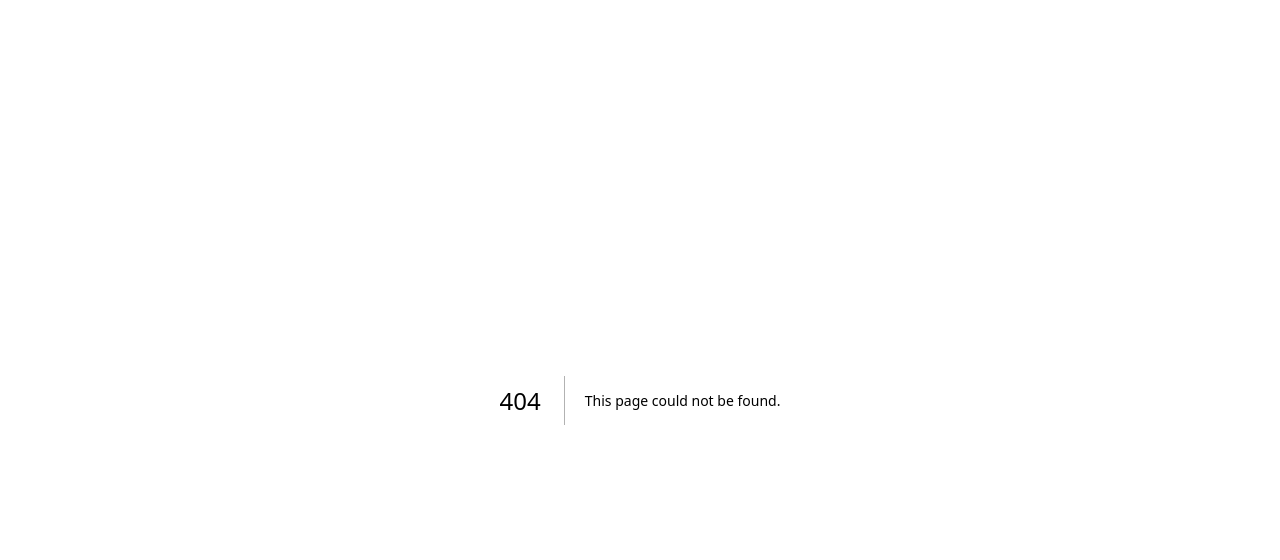
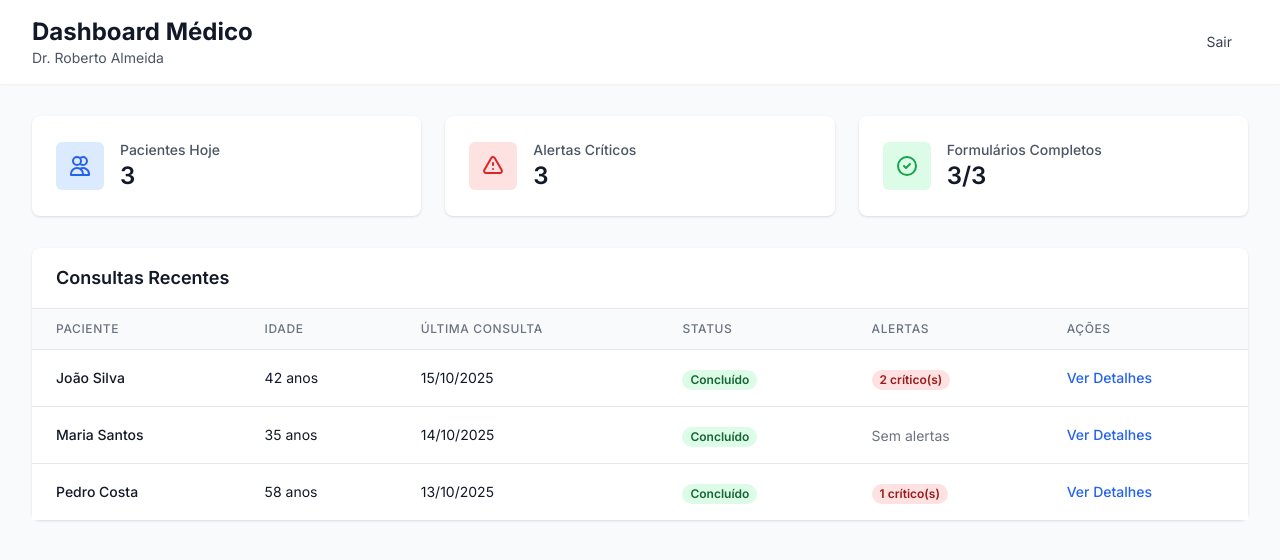
Before and after one commit to JeffersonAtos/prontuario-saas, a Next.js app: page /medico in a window 1280 px wide. Before the commit this address had no page. Shown: the top 560 px of the page. Built offline with nearby package versions, Linux system fonts and the light colour scheme.

Commit message:
Create page.tsx
Dashboard do médico - lista de pacientes e suas consultas.

```diff
--- /dev/null
+++ b/src/app/medico/page.tsx
@@ -0,0 +1,171 @@
+'use client'
+
+import { useState } from 'react'
+import Link from 'next/link'
+
+export default function MedicoPage() {
+  // Dados simulados (depois virá do Supabase)
+  const pacientes = [
+    {
+      id: '1',
+      nome: 'João Silva',
+      idade: 42,
+      ultimaConsulta: '15/10/2025',
+      status: 'concluido',
+      alertasCriticos: 2,
+    },
+    {
+      id: '2',
+      nome: 'Maria Santos',
+      idade: 35,
+      ultimaConsulta: '14/10/2025',
+      status: 'concluido',
+      alertasCriticos: 0,
+    },
+    {
+      id: '3',
+      nome: 'Pedro Costa',
+      idade: 58,
+      ultimaConsulta: '13/10/2025',
+      status: 'concluido',
+      alertasCriticos: 1,
+    },
+  ]
+
+  return (
+    <div className="min-h-screen bg-gray-50">
+      {/* Header */}
+      <header className="bg-white shadow-sm">
+        <div className="max-w-7xl mx-auto px-4 py-4 sm:px-6 lg:px-8">
+          <div className="flex justify-between items-center">
+            <div>
+              <h1 className="text-2xl font-bold text-gray-900">Dashboard Médico</h1>
+              <p className="text-sm text-gray-600">Dr. Roberto Almeida</p>
+            </div>
+            <button className="px-4 py-2 text-sm text-gray-700 hover:text-gray-900">
+              Sair
+            </button>
+          </div>
+        </div>
+      </header>
+
+      {/* Conteúdo */}
+      <main className="max-w-7xl mx-auto px-4 py-8 sm:px-6 lg:px-8">
+        {/* Cards de resumo */}
+        <div className="grid grid-cols-1 md:grid-cols-3 gap-6 mb-8">
+          <div className="bg-white rounded-lg shadow p-6">
+            <div className="flex items-center">
+              <div className="flex-shrink-0 bg-blue-100 rounded-md p-3">
+                <svg className="h-6 w-6 text-blue-600" fill="none" viewBox="0 0 24 24" stroke="currentColor">
+                  <path strokeLinecap="round" strokeLinejoin="round" strokeWidth={2} d="M12 4.354a4 4 0 110 5.292M15 21H3v-1a6 6 0 0112 0v1zm0 0h6v-1a6 6 0 00-9-5.197M13 7a4 4 0 11-8 0 4 4 0 018 0z" />
+                </svg>
+              </div>
+              <div className="ml-4">
+                <p className="text-sm font-medium text-gray-600">Pacientes Hoje</p>
+                <p className="text-2xl font-semibold text-gray-900">3</p>
+              </div>
+            </div>
+          </div>
+
+          <div className="bg-white rounded-lg shadow p-6">
+            <div className="flex items-center">
+              <div className="flex-shrink-0 bg-red-100 rounded-md p-3">
+                <svg className="h-6 w-6 text-red-600" fill="none" viewBox="0 0 24 24" stroke="currentColor">
+                  <path strokeLinecap="round" strokeLinejoin="round" strokeWidth={2} d="M12 9v2m0 4h.01m-6.938 4h13.856c1.54 0 2.502-1.667 1.732-3L13.732 4c-.77-1.333-2.694-1.333-3.464 0L3.34 16c-.77 1.333.192 3 1.732 3z" />
+                </svg>
+              </div>
+              <div className="ml-4">
+                <p className="text-sm font-medium text-gray-600">Alertas Críticos</p>
+                <p className="text-2xl font-semibold text-gray-900">3</p>
+              </div>
+            </div>
+          </div>
+
+          <div className="bg-white rounded-lg shadow p-6">
+            <div className="flex items-center">
+              <div className="flex-shrink-0 bg-green-100 rounded-md p-3">
+                <svg className="h-6 w-6 text-green-600" fill="none" viewBox="0 0 24 24" stroke="currentColor">
+                  <path strokeLinecap="round" strokeLinejoin="round" strokeWidth={2} d="M9 12l2 2 4-4m6 2a9 9 0 11-18 0 9 9 0 0118 0z" />
+                </svg>
+              </div>
+              <div className="ml-4">
+                <p className="text-sm font-medium text-gray-600">Formulários Completos</p>
+                <p className="text-2xl font-semibold text-gray-900">3/3</p>
+              </div>
+            </div>
+          </div>
+        </div>
+
+        {/* Tabela de pacientes */}
+        <div className="bg-white rounded-lg shadow">
+          <div className="px-6 py-4 border-b border-gray-200">
+            <h2 className="text-lg font-semibold text-gray-900">Consultas Recentes</h2>
+          </div>
+          <div className="overflow-x-auto">
+            <table className="min-w-full divide-y divide-gray-200">
+              <thead className="bg-gray-50">
+                <tr>
+                  <th className="px-6 py-3 text-left text-xs font-medium text-gray-500 uppercase tracking-wider">
+                    Paciente
+                  </th>
+                  <th className="px-6 py-3 text-left text-xs font-medium text-gray-500 uppercase tracking-wider">
+                    Idade
+                  </th>
+                  <th className="px-6 py-3 text-left text-xs font-medium text-gray-500 uppercase tracking-wider">
+                    Última Consulta
+                  </th>
+                  <th className="px-6 py-3 text-left text-xs font-medium text-gray-500 uppercase tracking-wider">
+                    Status
+                  </th>
+                  <th className="px-6 py-3 text-left text-xs font-medium text-gray-500 uppercase tracking-wider">
+                    Alertas
+                  </th>
+                  <th className="px-6 py-3 text-left text-xs font-medium text-gray-500 uppercase tracking-wider">
+                    Ações
+                  </th>
+                </tr>
+              </thead>
+              <tbody className="bg-white divide-y divide-gray-200">
+                {pacientes.map((paciente) => (
+                  <tr key={paciente.id} className="hover:bg-gray-50">
+                    <td className="px-6 py-4 whitespace-nowrap">
+                      <div className="text-sm font-medium text-gray-900">{paciente.nome}</div>
+                    </td>
+                    <td className="px-6 py-4 whitespace-nowrap">
+                      <div className="text-sm text-gray-900">{paciente.idade} anos</div>
+                    </td>
+                    <td className="px-6 py-4 whitespace-nowrap">
+                      <div className="text-sm text-gray-900">{paciente.ultimaConsulta}</div>
+                    </td>
+                    <td className="px-6 py-4 whitespace-nowrap">
+                      <span className="px-2 inline-flex text-xs leading-5 font-semibold rounded-full bg-green-100 text-green-800">
+                        {paciente.status === 'concluido' ? 'Concluído' : 'Pendente'}
+                      </span>
+                    </td>
+                    <td className="px-6 py-4 whitespace-nowrap">
+                      {paciente.alertasCriticos > 0 ? (
+                        <span className="px-2 inline-flex text-xs leading-5 font-semibold rounded-full bg-red-100 text-red-800">
+                          {paciente.alertasCriticos} crítico(s)
+                        </span>
+                      ) : (
+                        <span className="text-sm text-gray-500">Sem alertas</span>
+                      )}
+                    </td>
+                    <td className="px-6 py-4 whitespace-nowrap text-sm font-medium">
+                      <Link
+                        href={`/medico/paciente/${paciente.id}`}
+                        className="text-blue-600 hover:text-blue-900"
+                      >
+                        Ver Detalhes
+                      </Link>
+                    </td>
+                  </tr>
+                ))}
+              </tbody>
+            </table>
+          </div>
+        </div>
+      </main>
+    </div>
+  )
+}
```
